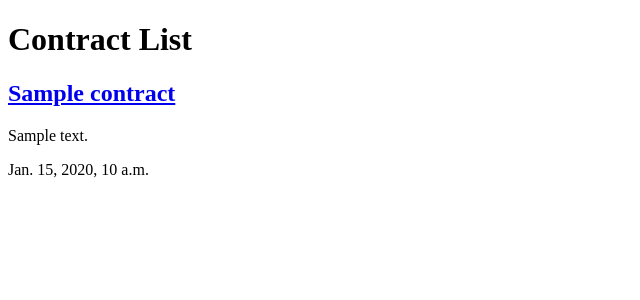
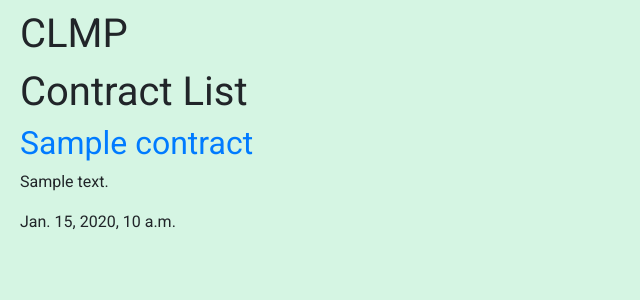
Before and after one commit to wayfarer1549/ECU-SENG-6240-SP2020-Team-3-project, a Django app: page /contracts/ in a window 1280 px wide. Shown: the top 300 px of the page, without its empty margins (0-640 px from the left). Run offline with Django 3.2, Linux system fonts and the light colour scheme; tables that the repository leaves empty hold one stand-in row (values such as "Sample post"); some libraries are stand-ins or nearby versions.

Commit message:
Static files, assets folder, styles.css file
Added static files directory, created the assets folder and the styles.css file with some starter styling

```diff
--- /dev/null
+++ b/src/clmp/assets/styles.css
@@ -0,0 +1,8 @@
+body {
+    font-family: 'Roboto', sans-serif;
+    background: #D5F5E3;
+}
+
+.wrapper {
+    margin: 10px 20px 10px 20px;
+}
--- a/src/clmp/clmp/settings.py
+++ b/src/clmp/clmp/settings.py
@@ -119,3 +119,7 @@ USE_TZ = True
 # https://docs.djangoproject.com/en/3.0/howto/static-files/
 
 STATIC_URL = '/static/'
+
+STATICFILES_DIRS=[
+    os.path.join(BASE_DIR, 'assets'),
+]
--- a/src/clmp/clmp/urls.py
+++ b/src/clmp/clmp/urls.py
@@ -16,11 +16,15 @@ Including another URLconf
 from django.contrib import admin
 from django.urls import include, path
 from . import views
+from django.contrib.staticfiles.urls import staticfiles_urlpatterns
+from django.conf.urls.static import static
+from django.conf import settings
 
 urlpatterns = [
-    # path('', views.index, name='index'),
     path('admin/', admin.site.urls),
     path('contracts/', include('contracts.urls')),
     path('about/', views.about),
     path('', views.homepage),
 ]
+
+urlpatterns += staticfiles_urlpatterns()
--- a/src/clmp/contracts/templates/contracts/contract_list.html
+++ b/src/clmp/contracts/templates/contracts/contract_list.html
@@ -1,11 +1,6 @@
-<!DOCTYPE html>
-<html lang="en">
-<head>
-    <meta charset="UTF-8">
-    <meta name="viewport" content="width=device-width, initial-scale=1.0">
-    <title>Contracts</title>
-</head>
-<body>
+{% extends 'base_layout.html' %}
+
+{% block content %}
 <h1>Contract List</h1>
 <div class="contracts">
   {% for contract in contracts %}
@@ -16,5 +11,4 @@
   </div>
   {% endfor %}
 </div>
-</body>
-</html>
+{% endblock %}
--- /dev/null
+++ b/src/clmp/templates/base_layout.html
@@ -0,0 +1,39 @@
+{% load static %}
+
+<!DOCTYPE html>
+<html lang="en">
+
+<head>
+    <meta charset="UTF-8">
+    <meta name="viewport" content="width=device-width, initial-scale=1.0">
+    <title>CLMP</title>
+    <!-- load bootstrap -->
+    <link rel="stylesheet" href="https://maxcdn.bootstrapcdn.com/bootstrap/4.0.0/css/bootstrap.min.css"
+        integrity="sha384-Gn5384xqQ1aoWXA+058RXPxPg6fy4IWvTNh0E263XmFcJlSAwiGgFAW/dAiS6JXm" crossorigin="anonymous">
+    <!-- load Google font -->
+    <link href="https://fonts.googleapis.com/css?family=Roboto&display=swap" rel="stylesheet">
+    <!-- load local stylesheet -->
+    <link rel="stylesheet" href="{% static 'styles.css' %}">
+</head>
+
+<body>
+    <header class="wrapper">
+        <h1>CLMP</h1>
+    </header>
+    <div class="wrapper">
+        {% block content %}
+        {% endblock %}
+    </div>
+    <!-- load bootstrap JS -->
+    <script src="https://code.jquery.com/jquery-3.2.1.slim.min.js"
+        integrity="sha384-KJ3o2DKtIkvYIK3UENzmM7KCkRr/rE9/Qpg6aAZGJwFDMVNA/GpGFF93hXpG5KkN" crossorigin="anonymous">
+    </script>
+    <script src="https://cdnjs.cloudflare.com/ajax/libs/popper.js/1.12.9/umd/popper.min.js"
+        integrity="sha384-ApNbgh9B+Y1QKtv3Rn7W3mgPxhU9K/ScQsAP7hUibX39j7fakFPskvXusvfa0b4Q" crossorigin="anonymous">
+    </script>
+    <script src="https://maxcdn.bootstrapcdn.com/bootstrap/4.0.0/js/bootstrap.min.js"
+        integrity="sha384-JZR6Spejh4U02d8jOt6vLEHfe/JQGiRRSQQxSfFWpi1MquVdAyjUar5+76PVCmYl" crossorigin="anonymous">
+    </script>
+</body>
+
+</html>
```
Lines whose indentation alone changed are shown as unchanged.
